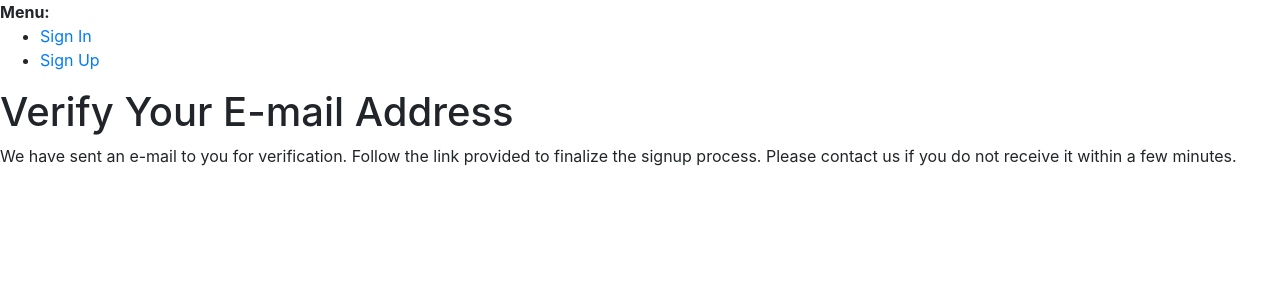
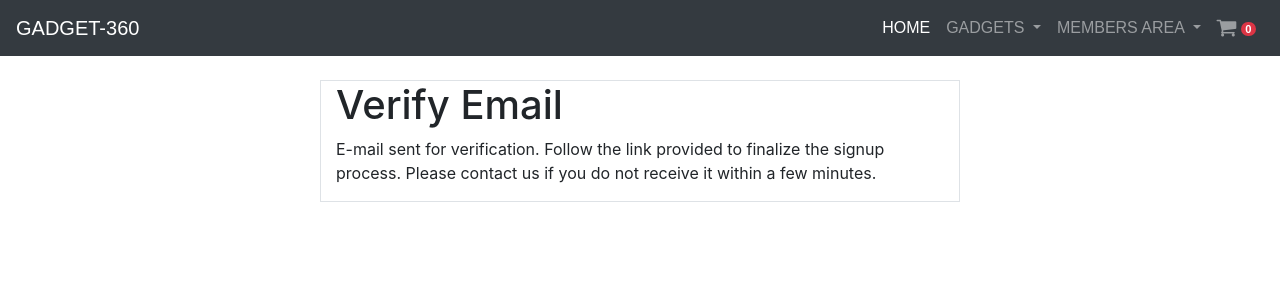
Before and after one commit to johnnyferns14/milestone4-gadget-online, a Django app: a page that uses templates/account/verification_sent.html in a window 1280 px wide. Shown: the top 300 px of the page. Run offline with Django 3.2, Linux system fonts and the light colour scheme; data comes from the database, SQL or seed files in the repository; both versions use the stored data as it was after the commit; some libraries are stand-ins or nearby versions; some web fonts are replaced.

Commit message:
Verification sent page styled with minimal CSS

```diff
--- a/templates/account/email_confirm.html
+++ b/templates/account/email_confirm.html
@@ -1,4 +1,4 @@
-{% extends "account/base.html" %}
+{% extends "home/base.html" %}
 
 {% load i18n %}
 {% load account %}
--- a/templates/account/verification_sent.html
+++ b/templates/account/verification_sent.html
@@ -1,12 +1,14 @@
-{% extends "account/base.html" %}
+{% extends "home/base.html" %}
 
 {% load i18n %}
 
 {% block head_title %}{% trans "Verify Your E-mail Address" %}{% endblock %}
 
 {% block content %}
-    <h1>{% trans "Verify Your E-mail Address" %}</h1>
+    <div class="container w-50 border my-4">
+        <h1>{% trans "Verify Email" %}</h1>
 
-    <p>{% blocktrans %}We have sent an e-mail to you for verification. Follow the link provided to finalize the signup process. Please contact us if you do not receive it within a few minutes.{% endblocktrans %}</p>
+        <p>{% blocktrans %}E-mail sent for verification. Follow the link provided to finalize the signup process. Please contact us if you do not receive it within a few minutes.{% endblocktrans %}</p>
+    </div>
 
 {% endblock %}
```
Also changed, not shown: db.sqlite3.
